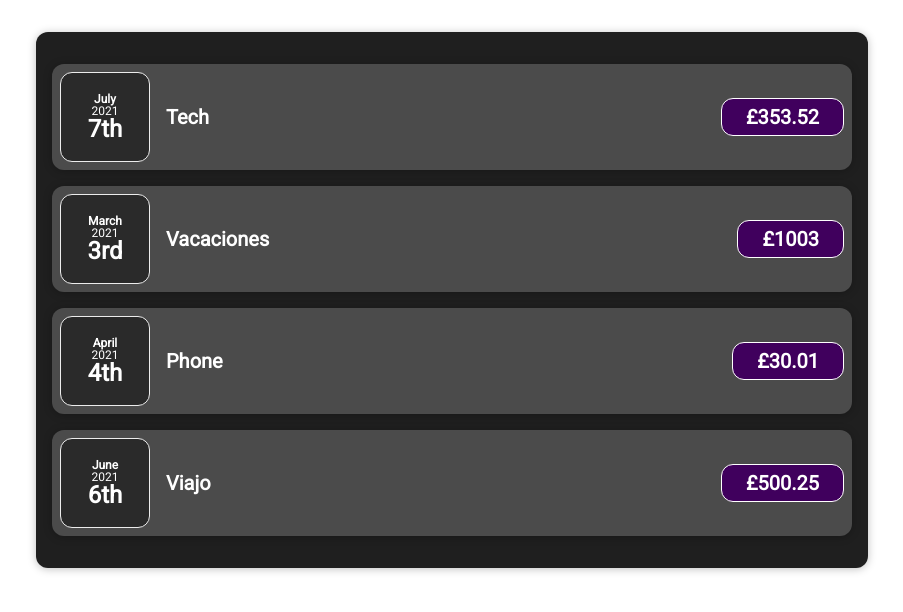
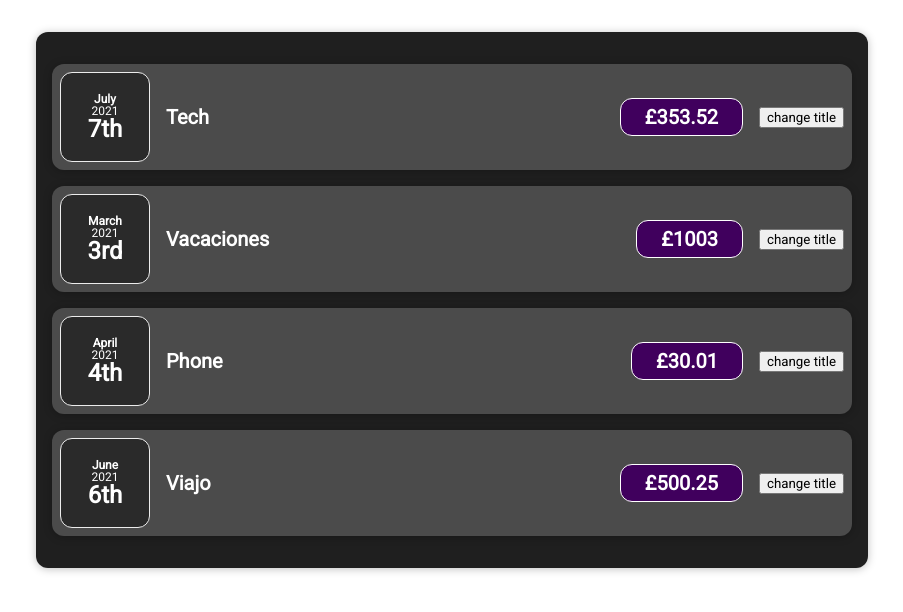
Before and after one commit to jrmileham/ts-react-starter, a React app: page / in a window 1280 px wide. Shown: the top 612 px of the page, without its empty margins (188-1091 px from the left). Built offline with nearby package versions, Linux system fonts and the light colour scheme.

Commit message:
Using state

```diff
--- a/src/expense/components/ExpenseItem.tsx
+++ b/src/expense/components/ExpenseItem.tsx
@@ -1,5 +1,5 @@
 import ShowDate from '@App/components/ShowDate';
-import { PropsWithChildren } from 'react';
+import { PropsWithChildren, SyntheticEvent, useState } from 'react';
 import './ExpenseItem.scss';
 import './ExpenseDate.scss';
 import Card from '@App/components/Card';
@@ -12,13 +12,18 @@ export type ExpenseItemProps = {
 }
 
 function ExpenseItem(props: PropsWithChildren<ExpenseItemProps>): JSX.Element {
+  const [ title, updateTitle ] = useState<string>(props.expenseTitle);
+
+  function changeTitle () { updateTitle("hello " + props.expenseTitle) };
+
   const { expenseDate, expenseTitle, expenseAmount } = props;
   return (
     <Card className="expense-item">
       <ShowDate className="expense-date" date={expenseDate} />
       <div className="expense-item__description">
-        <h2>{expenseTitle}</h2>
+        <h2>{title}</h2>
         <div className="expense-item__price">£{expenseAmount}</div>
+        <button onClick={changeTitle}>change title</button>
       </div>
     </Card>
   );
--- a/tsconfig.json
+++ b/tsconfig.json
@@ -14,6 +14,7 @@
     "removeComments": true,              /* Do not emit comments to output. */
     "strict": true,                       /* Enable all strict type-checking options. */
     "noImplicitAny": false,               /* Raise error on expressions and declarations with an implied 'any' type. */
+    "noImplicitThis": false,              /* Allow implicit this */
 
     /* Experimental Options */
     "experimentalDecorators": true,       /* Enables experimental support for ES7 decorators. */
```
